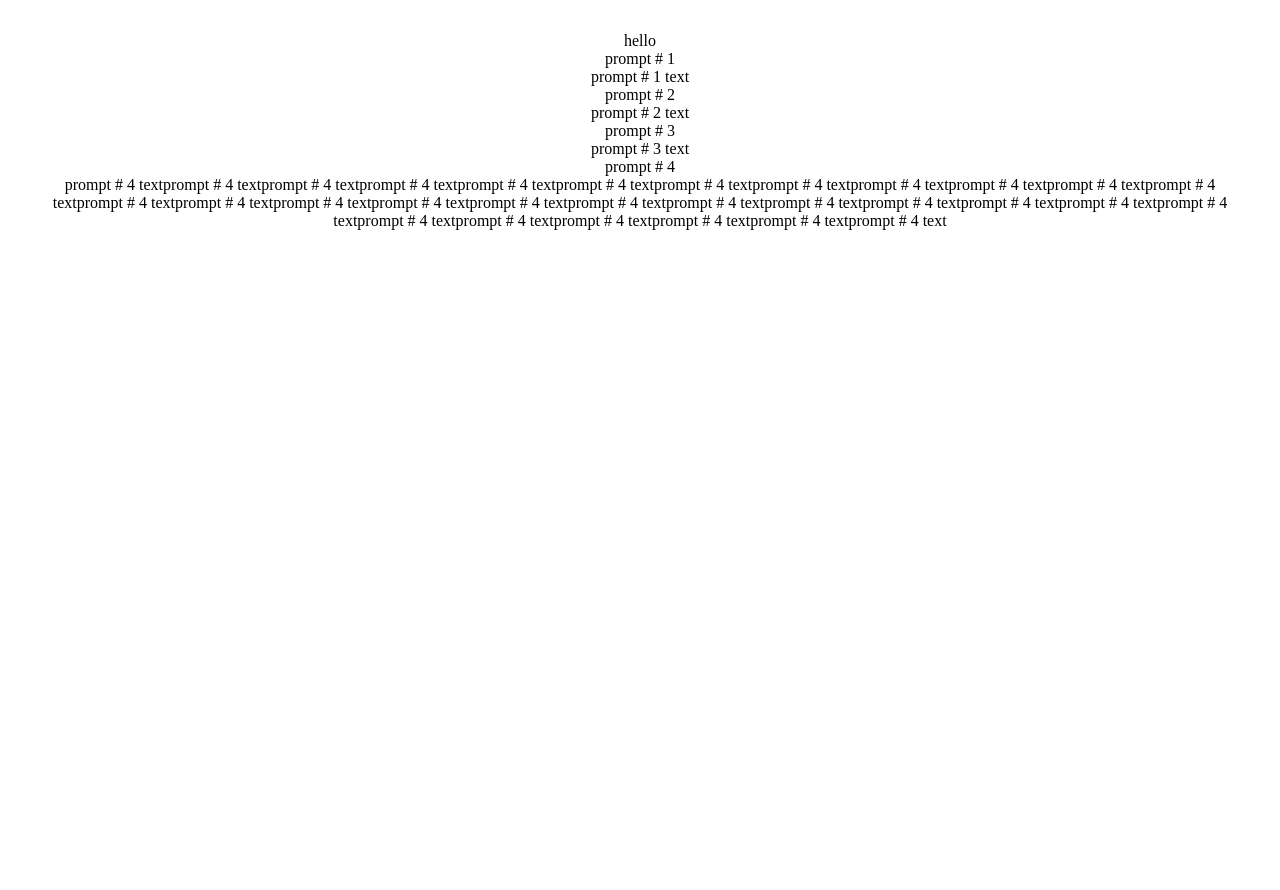
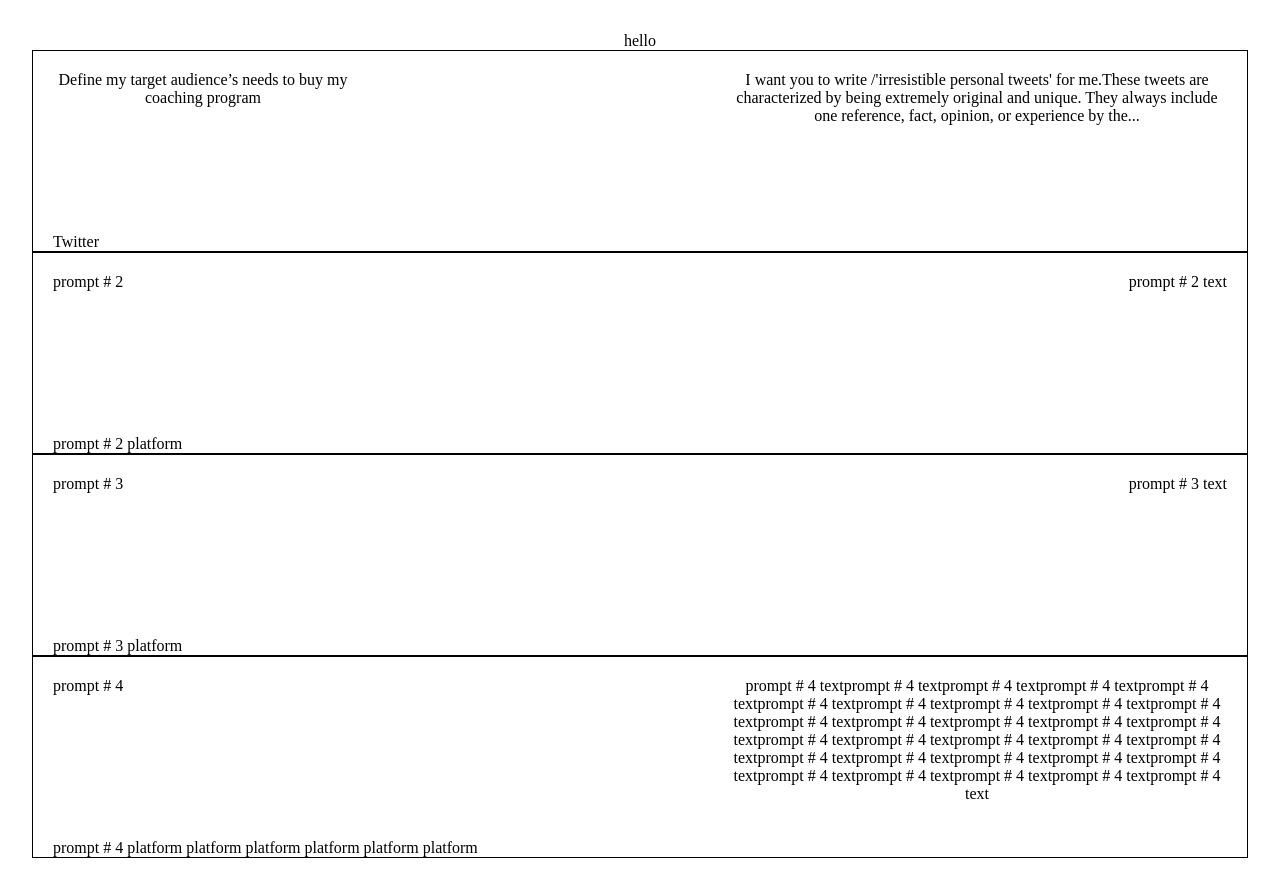
Before and after one commit to mohtasim317/prompt-library, a React (Vite) app: page / in a window 1280 px wide. Before the commit the page ends 800 px from the top, so only its background shows below. Built offline with nearby package versions, Linux system fonts and the light colour scheme.

Commit message:
styled PromptList slightly

```diff
--- a/src/components/PromptList/PromptList.css
+++ b/src/components/PromptList/PromptList.css
@@ -0,0 +1,4 @@
+.PromptList {
+    display: flex;
+    flex-direction: column;
+}
--- a/src/components/PromptList/PromptList.tsx
+++ b/src/components/PromptList/PromptList.tsx
@@ -5,7 +5,7 @@ import PromptTile from "../PromptTile/PromptTile";
 function PromptList() {
   return (
     <>
-      <div>
+      <div className="PromptList">
         {promptData.map((prompt) => {
           return <PromptTile {...prompt} />;
         })}
--- a/src/components/PromptTile/PromptTile.css
+++ b/src/components/PromptTile/PromptTile.css
@@ -0,0 +1,39 @@
+.PromptTile {
+    border: 1px solid black;
+    display: flex;
+    flex-direction: column;
+    justify-content: space-between;
+    min-height: 200px;
+
+}
+
+.PromptTitle {
+    display: flex;
+
+    padding-top: 20px;
+    padding-left: 20px;
+    max-height: 50px;
+    width: 300px;
+
+}
+
+.TopRow {
+    display: flex;
+    justify-content: space-between;
+}
+
+.PromptFolder {
+    display: flex;
+    justify-content: left;
+    padding-left: 20px;
+    max-height: 20px;
+}
+
+.PromptText {
+    display: flex;
+    justify-content: right;
+    padding-top: 20px;
+    padding-right: 20px;
+    max-height: 133px;
+    width: 500px;
+}
--- a/src/components/PromptTile/PromptTile.tsx
+++ b/src/components/PromptTile/PromptTile.tsx
@@ -1,12 +1,15 @@
 import "./PromptTile.css";
 import { MockDataType } from "../../types";
 
-function PromptTile({ title, text }: MockDataType) {
+function PromptTile({ title, text, folder }: MockDataType) {
   return (
-    <>
-      <div>{title}</div>
-      <div>{text}</div>
-    </>
+    <div className="PromptTile">
+      <div className="TopRow">
+        <div className="PromptTitle">{title}</div>
+        <div className="PromptText">{text}</div>
+      </div>
+      <div className='PromptFolder'>{folder}</div>
+    </div>
   );
 }
 
--- a/src/constants/constants.ts
+++ b/src/constants/constants.ts
@@ -2,19 +2,25 @@ import { MockDataType } from "../types"
 
 export const promptData: MockDataType[]  = [
     {
-        title: "prompt # 1",
-        text: "prompt # 1 text"
+        title: "Define my target audience’s needs to buy my coaching program",
+        text: "I want you to write /'irresistible personal tweets' for me.\
+These tweets are characterized by being extremely original and unique. They always include one reference, fact, opinion, or experience by the...",
+folder: "Twitter",
     },
+
     {
         title: "prompt # 2",
-        text: "prompt # 2 text"
+        text: "prompt # 2 text",
+        folder: "prompt # 2 platform",
     },
     {
         title: "prompt # 3",
-        text: "prompt # 3 text"
+        text: "prompt # 3 text",
+        folder: "prompt # 3 platform",
     },
     {
         title: "prompt # 4",
-        text: "prompt # 4 textprompt # 4 textprompt # 4 textprompt # 4 textprompt # 4 textprompt # 4 textprompt # 4 textprompt # 4 textprompt # 4 textprompt # 4 textprompt # 4 textprompt # 4 textprompt # 4 textprompt # 4 textprompt # 4 textprompt # 4 textprompt # 4 textprompt # 4 textprompt # 4 textprompt # 4 textprompt # 4 textprompt # 4 textprompt # 4 textprompt # 4 textprompt # 4 textprompt # 4 textprompt # 4 textprompt # 4 textprompt # 4 textprompt # 4 text"
+        text: "prompt # 4 textprompt # 4 textprompt # 4 textprompt # 4 textprompt # 4 textprompt # 4 textprompt # 4 textprompt # 4 textprompt # 4 textprompt # 4 textprompt # 4 textprompt # 4 textprompt # 4 textprompt # 4 textprompt # 4 textprompt # 4 textprompt # 4 textprompt # 4 textprompt # 4 textprompt # 4 textprompt # 4 textprompt # 4 textprompt # 4 textprompt # 4 textprompt # 4 textprompt # 4 textprompt # 4 textprompt # 4 textprompt # 4 textprompt # 4 text",
+        folder: "prompt # 4 platform platform platform platform platform platform"
     },
 ]
--- a/src/types.ts
+++ b/src/types.ts
@@ -1,4 +1,5 @@
 export interface MockDataType {
     title: string
     text: string
+    folder: string
 }
```
